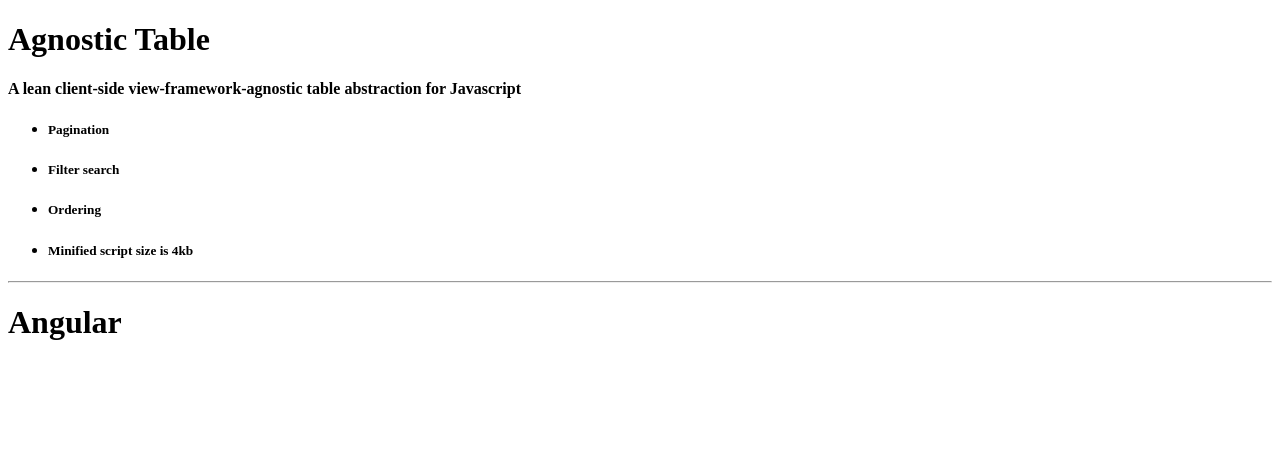
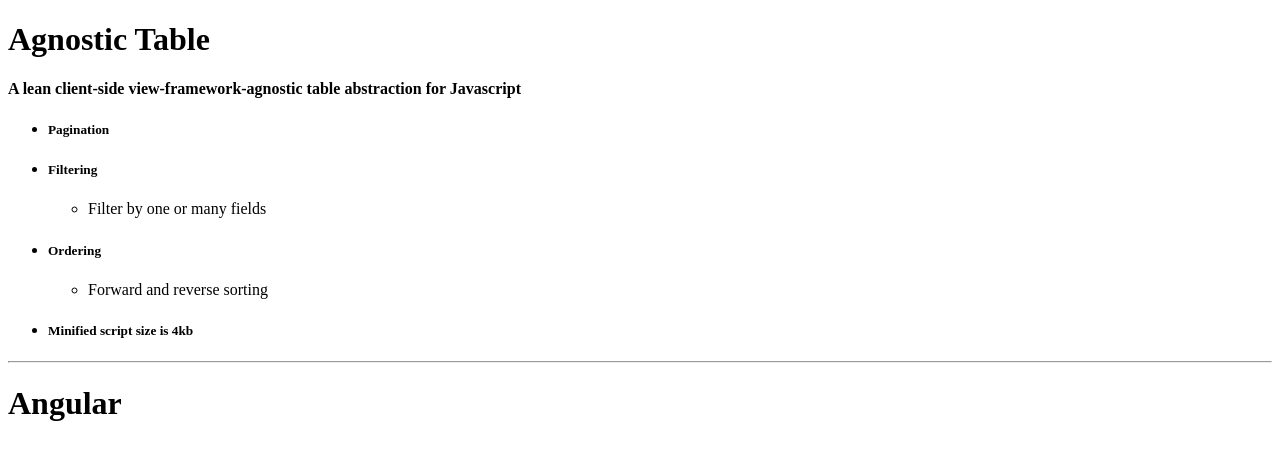
Before and after one commit to whroman/agnostic-table, a React app: page index.html in a window 1280 px wide. Built offline with nearby package versions, Linux system fonts and the light colour scheme.

Commit message:
adding readme

```diff
--- a/index.html
+++ b/index.html
@@ -18,10 +18,16 @@
                     <h5>Pagination</h5>
                 </li>
                 <li>
-                    <h5>Filter search</h5>
+                    <h5>Filtering</h5>
+                    <ul>
+                        <li>Filter by one or many fields</li>
+                    </ul>
                 </li>
                 <li>
                     <h5>Ordering</h5>
+                    <ul>
+                        <li>Forward and reverse sorting</li>
+                    </ul>
                 </li>
                 <li>
                     <h5>Minified script size is 4kb</h5>
```
Also changed, not shown: README.md (added).
